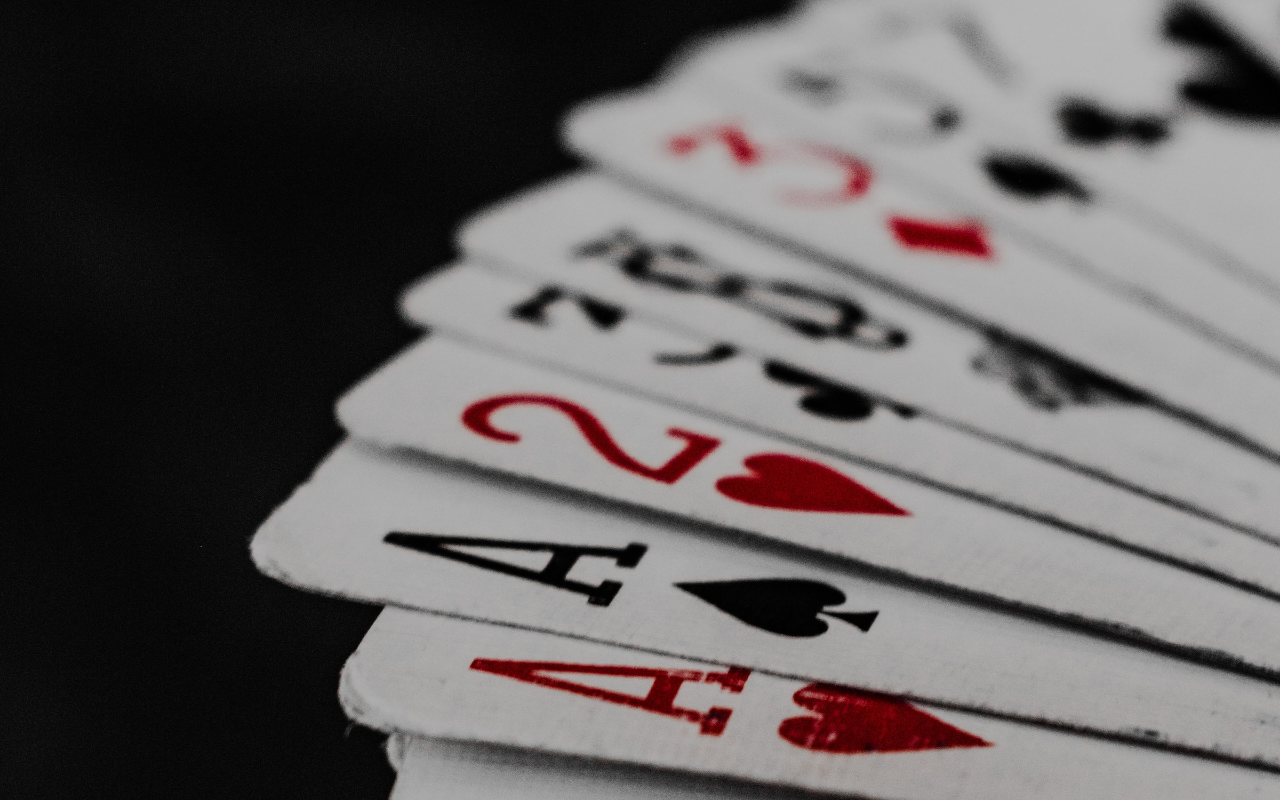
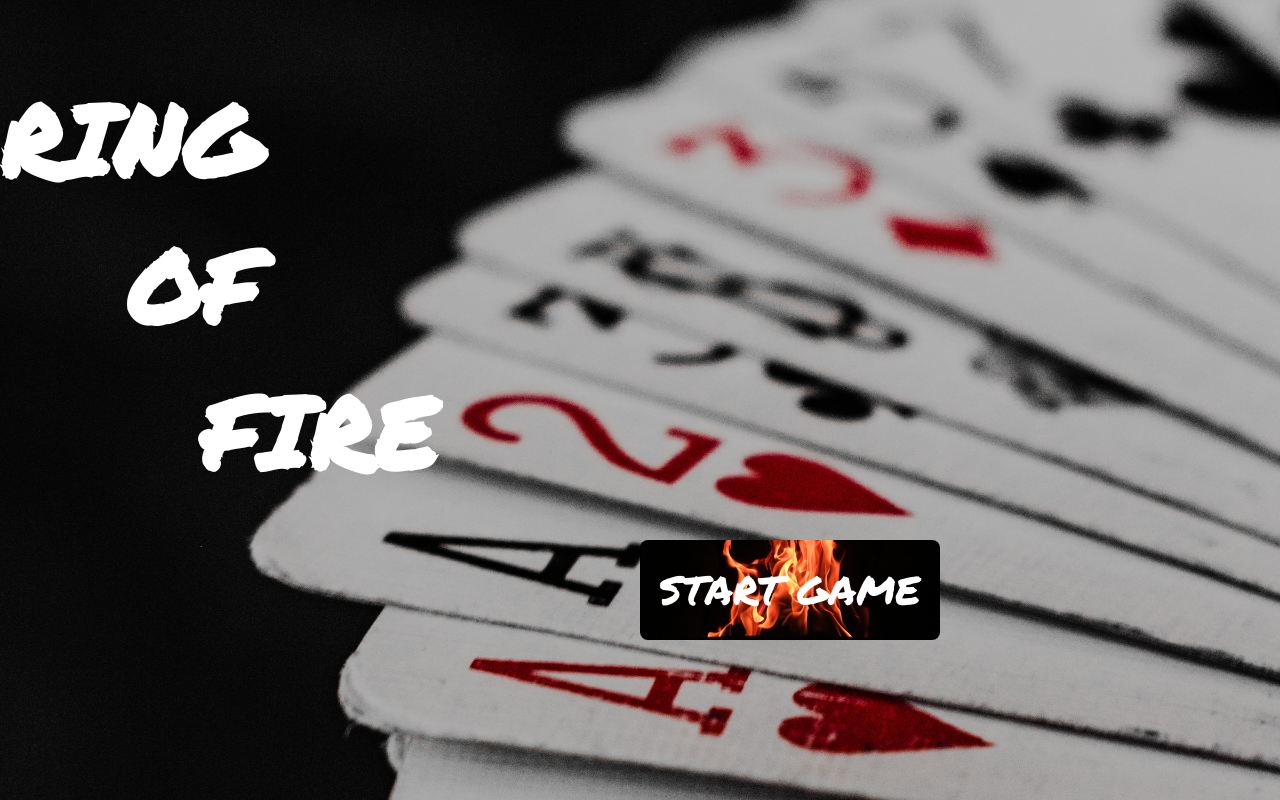
Before and after one commit to Jad134/Ring-Of-Fire, an Angular app: page / in a window 1280 px wide. Built offline with nearby package versions, Linux system fonts and the light colour scheme.

Commit message:
Add button and h1

```diff
--- a/src/app/start-screen/start-screen.component.html
+++ b/src/app/start-screen/start-screen.component.html
@@ -1,3 +1,4 @@
 <div class="start-screen">
-
+   <h1>RING <br> <span>OF</span> <br> <span>FIRE</span></h1>
+   <button id="start-btn">START GAME</button>
 </div>
--- a/src/app/start-screen/start-screen.component.scss
+++ b/src/app/start-screen/start-screen.component.scss
@@ -1,11 +1,45 @@
 @import '../../styles.scss';
 
-.start-screen{
+.start-screen {
     background-color: #404040;
     width: 100vw;
     height: 100vh;
     max-width: 100%;
-    background-image: url('/assets/img/startpicture.jpg');
+    background-image: url('../../assets/img/startpicture.jpg');
     background-position: center;
     background-size: cover;
+    @include dFlex($ai: start, $jc: start);
+
+    >h1 {
+        font-size: 100px;
+        color: white;
+        font-family: 'Permanent Marker';
+
+        >span {
+            &:nth-child(2){
+               padding-left: 126px;
+            }
+            &:nth-child(4){
+                padding-left: 200px;
+            }
+        }
+    }
 }
+
+#start-btn{
+    width: 300px;
+    height: 100px;
+    position: absolute;
+    bottom: 20vh;
+    left: 50vw;
+    right: 50vw;
+    font-size: 40px;
+    border: none;
+    border-radius: 8px;
+    font-family: 'Permanent Marker';
+    color: white;
+    background-image: url('../../assets/img/btnFire.jpg');
+    background-size: cover;
+    background-position: bottom;
+    cursor: pointer;
+}
--- a/src/styles.scss
+++ b/src/styles.scss
@@ -8,3 +8,12 @@
 body{
     margin: 0
 }
+
+/* permanent-marker-regular - latin */
+@font-face {
+    font-display: swap; /* Check https://developer.mozilla.org/en-US/docs/Web/CSS/@font-face/font-display for other options. */
+    font-family: 'Permanent Marker';
+    font-style: normal;
+    font-weight: 400;
+    src: url('assets/fonts/permanent-marker-v16-latin-regular.woff2') format('woff2'); /* Chrome 36+, Opera 23+, Firefox 39+, Safari 12+, iOS 10+ */
+  }
```
Also changed, not shown: src/assets/fonts/permanent-marker-v16-latin-regular.woff2 (added), src/assets/img/btnFire.jpg (added).
